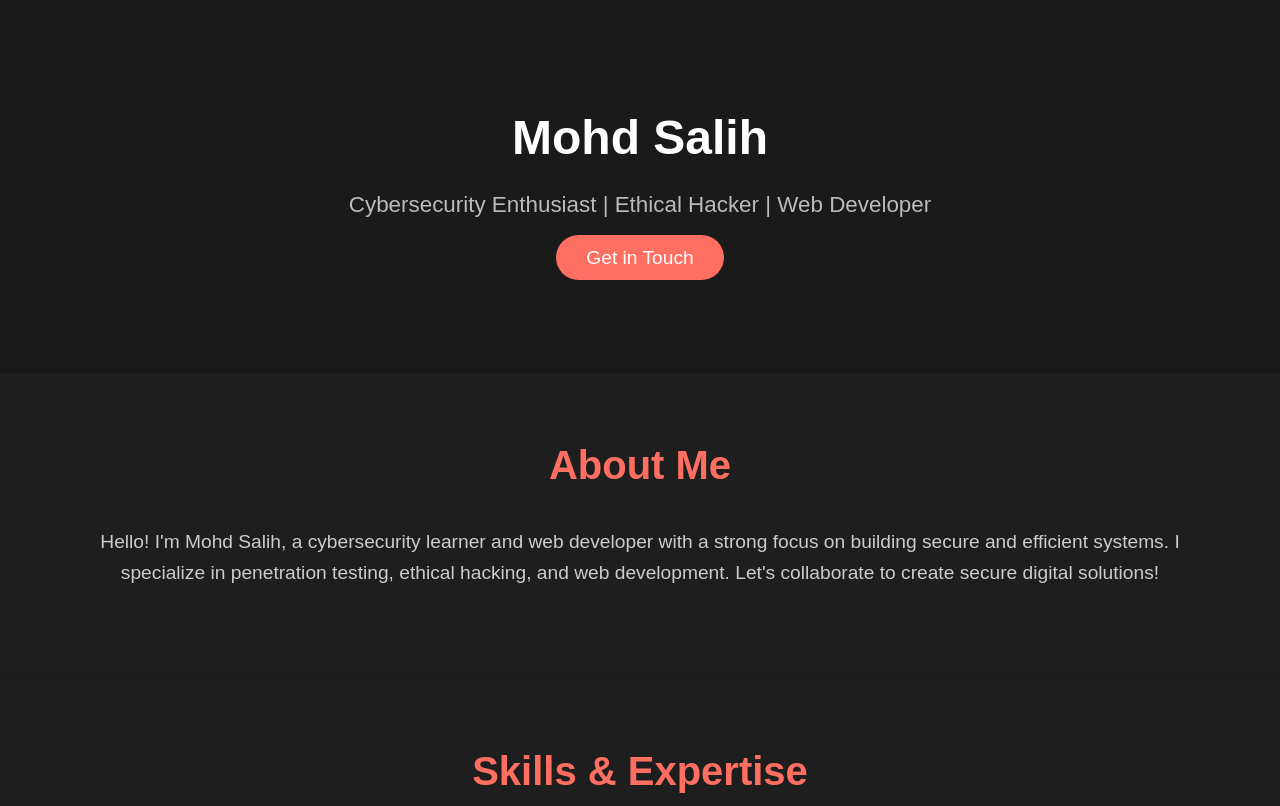
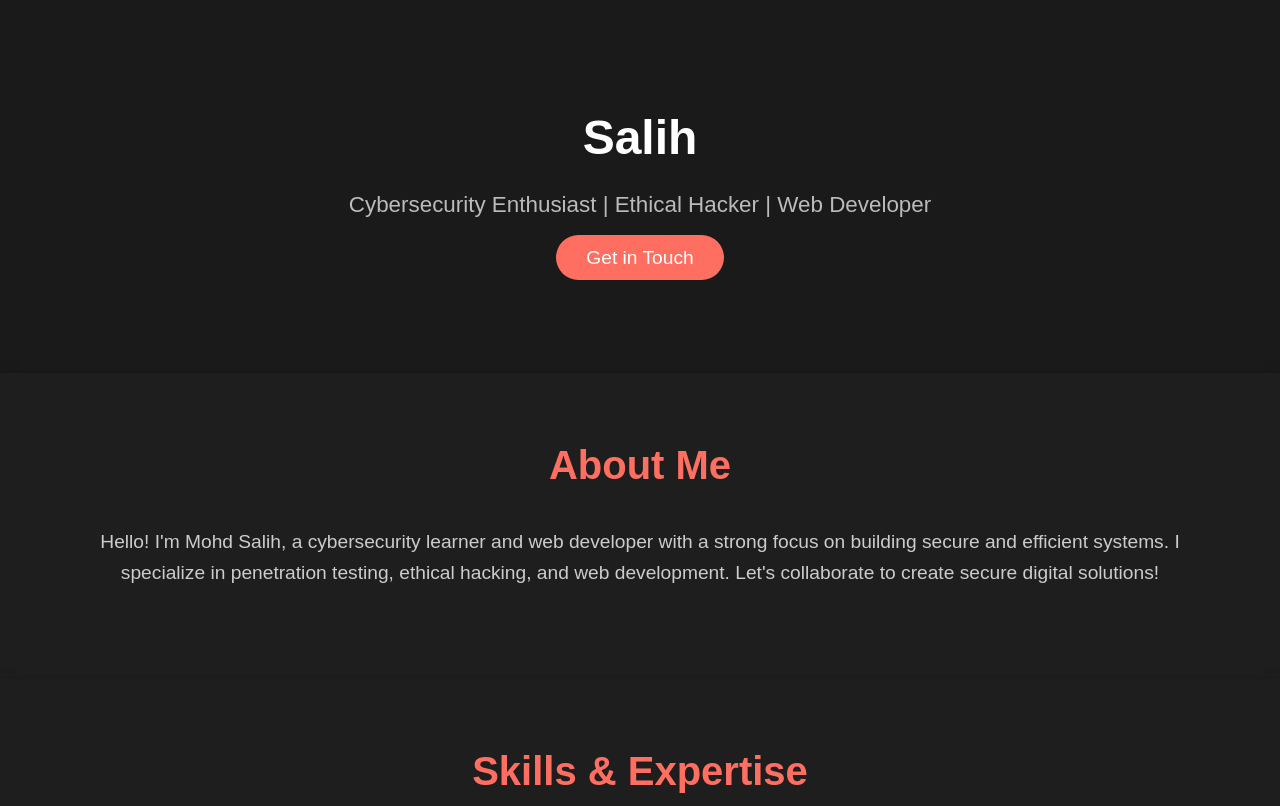
Before and after one commit to mohd-salih/Portfolio, a plain HTML site: page index.html in a window 1280 px wide. Shown: the top 806 px of the page. Drawn offline with Linux system fonts and the light colour scheme.

Commit message:
Update index.html

```diff
--- a/index.html
+++ b/index.html
@@ -11,7 +11,7 @@
     <header>
         <div class="container">
             <div class="header-content">
-                <h1>Mohd Salih</h1>
+                <h1>Salih</h1>
                 <p>Cybersecurity Enthusiast | Ethical Hacker | Web Developer</p>
                 <a href="#contact" class="cta-button">Get in Touch</a>
             </div>
```
